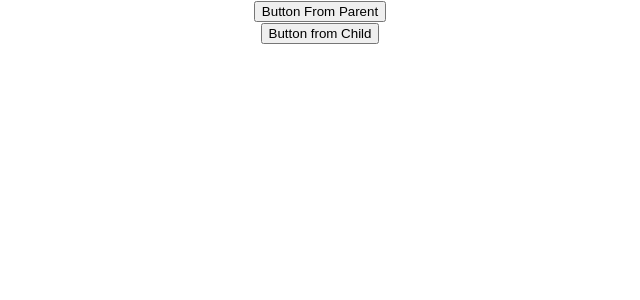
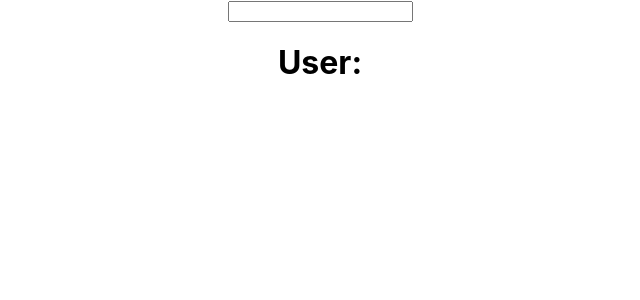
Before and after one commit to Abhishek-dourbi/react-hooks, a React (Create React App) app: page / in a window 1280 px wide. Shown: the top 300 px of the page, without its empty margins (320-960 px from the left). Built offline with nearby package versions, Linux system fonts and the light colour scheme.

Commit message:
useContext Hook

```diff
--- a/src/App.js
+++ b/src/App.js
@@ -5,6 +5,7 @@ import UseState from './Hooks/UseState';
 import UseRef from './Hooks/UseRef';
 import UseLayoutEffect from './Hooks/UseLayoutEffect';
 import UseImperativeHandle from './Hooks/UseImperativeHandle/UseImperativeHandle';
+import UseContext from './Hooks/UseContext/UseContext';
 
 function App() {
   return (
@@ -14,7 +15,8 @@ function App() {
       {/* <UseEffect /> */}
       {/* <UseRef /> */}
       {/* <UseLayoutEffect /> */}
-      <UseImperativeHandle />
+      {/* <UseImperativeHandle /> */}
+      <UseContext />
     </div>
   );
 }
--- /dev/null
+++ b/src/Hooks/UseContext/Login.js
@@ -0,0 +1,16 @@
+import React, {useContext} from "react";
+import { AppContext } from "./UseContext";
+
+const Login = () => {
+    const {setUsername} = useContext(AppContext);
+
+    return (
+        <div>
+            <input onChange={event => {
+                setUsername(event.target.value)
+            }} />
+        </div>
+    )
+};
+
+export default Login;
--- /dev/null
+++ b/src/Hooks/UseContext/UseContext.js
@@ -0,0 +1,18 @@
+import React, {createContext, useState} from "react";
+import Login from './Login';
+import User from './User';
+
+export const AppContext = createContext(null);
+
+const UseContext = () => {
+    const [username, setUsername] = useState('');
+
+    return (
+        <AppContext.Provider value={{username, setUsername}}>
+            <Login />
+            <User />
+        </AppContext.Provider>
+    )
+};
+
+export default UseContext;
--- /dev/null
+++ b/src/Hooks/UseContext/User.js
@@ -0,0 +1,14 @@
+import React, {useContext} from "react";
+import { AppContext } from "./UseContext";
+
+const User = () => {
+    const {username} = useContext(AppContext);
+
+    return (
+        <div>
+            <h1>User: {username}</h1>
+        </div>
+    )
+};
+
+export default User;
```
